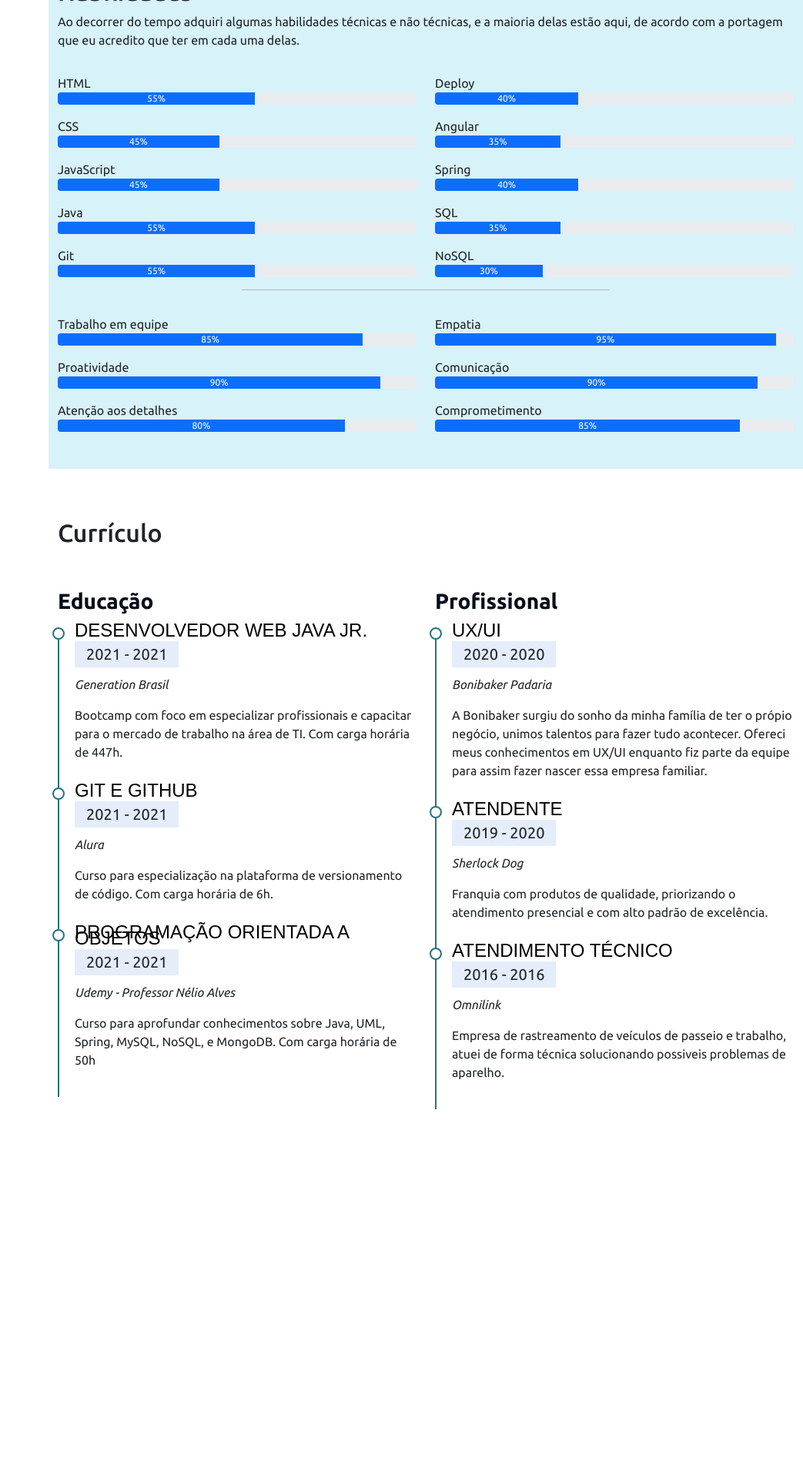
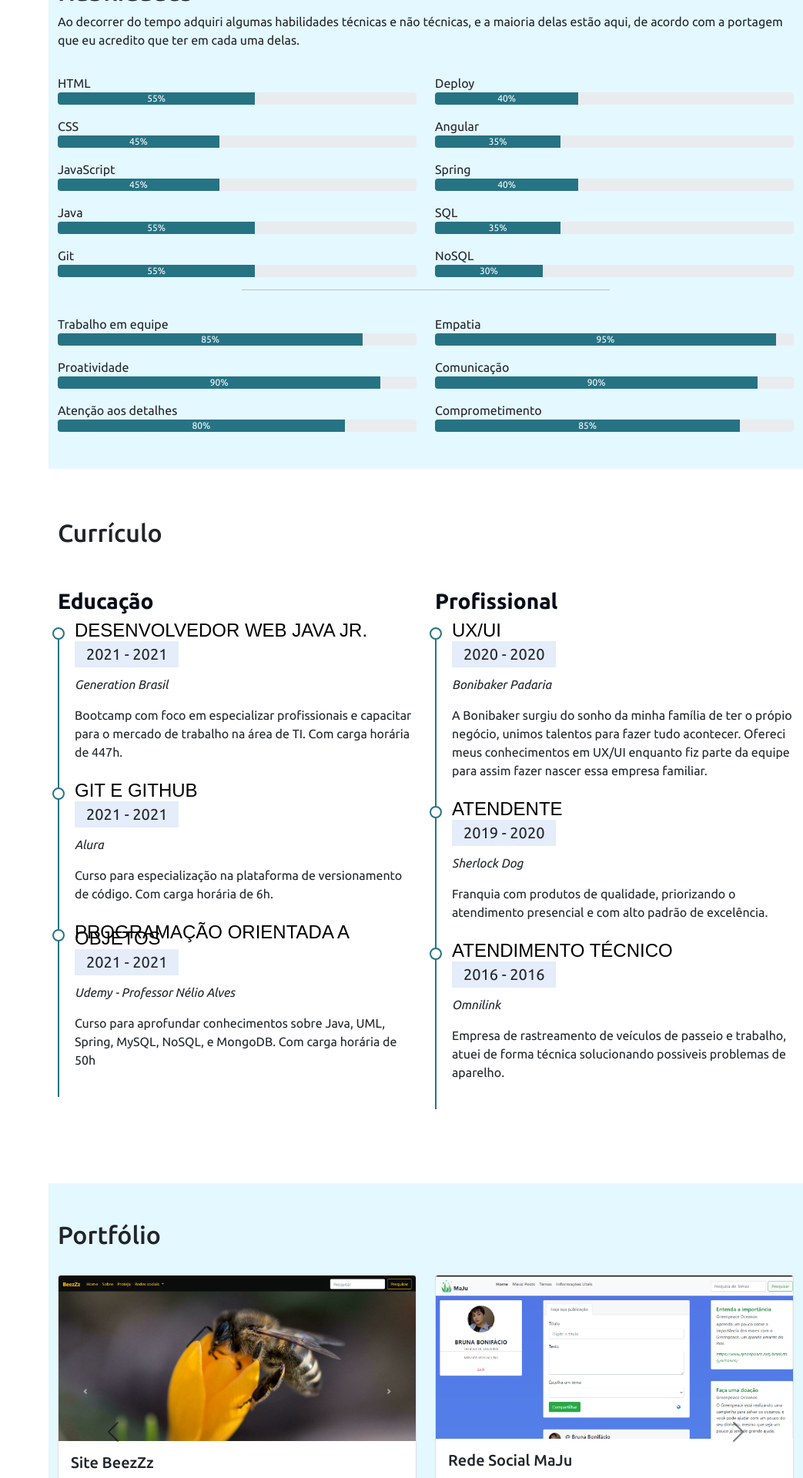
Before and after one commit to brubonifacio/PortfolioResponsivo, a Flask app: page / in a window 1280 px wide. Shown: the part 1680-3600 px from the top of the page at 77% size, without its empty margins (237-1280 px from the left). Before the commit the page ends 3121 px from the top, so only its background shows below. Run offline with Flask 2, Linux system fonts and the light colour scheme; some libraries are stand-ins or nearby versions.

Commit message:
Adicionando Portfolio

```diff
--- a/static/style.css
+++ b/static/style.css
@@ -184,7 +184,7 @@ i.menu-mobile{
 }
 
 .section-bg{
-    background-color: #D7F2F8;
+    background-color: #e4f8ff;
 }
 
 .cv .cv-title{
@@ -228,3 +228,7 @@ i.menu-mobile{
     background: #fff;
     border-radius: 50%;
 }
+
+.bg-col{
+    background-color: #267384;
+}
--- a/templates/index.html
+++ b/templates/index.html
@@ -162,23 +162,23 @@
                     <div class="col-md-6">
                         <p class="mt-3 mb-0">HTML</p>
                         <div class="progress">
-                            <div class="progress-bar" role="progressbar" style="width: 55%;" aria-valuenow="55" aria-valuemin="0" aria-valuemax="100">55%</div>
+                            <div class="progress-bar bg-col" role="progressbar" style="width: 55%;" aria-valuenow="55" aria-valuemin="0" aria-valuemax="100">55%</div>
                           </div>
                           <p class="mt-3 mb-0">CSS</p>
                         <div class="progress">
-                            <div class="progress-bar" role="progressbar" style="width: 45%;" aria-valuenow="45" aria-valuemin="0" aria-valuemax="100">45%</div>
+                            <div class="progress-bar bg-col" role="progressbar" style="width: 45%;" aria-valuenow="45" aria-valuemin="0" aria-valuemax="100">45%</div>
                           </div>
                           <p class="mt-3 mb-0">JavaScript</p>
                         <div class="progress">
-                            <div class="progress-bar" role="progressbar" style="width: 45%;" aria-valuenow="45" aria-valuemin="0" aria-valuemax="100">45%</div>
+                            <div class="progress-bar bg-col" role="progressbar" style="width: 45%;" aria-valuenow="45" aria-valuemin="0" aria-valuemax="100">45%</div>
                           </div>
                           <p class="mt-3 mb-0">Java</p>
                         <div class="progress">
-                            <div class="progress-bar" role="progressbar" style="width: 55%;" aria-valuenow="55" aria-valuemin="0" aria-valuemax="100">55%</div>
+                            <div class="progress-bar bg-col" role="progressbar" style="width: 55%;" aria-valuenow="55" aria-valuemin="0" aria-valuemax="100">55%</div>
                           </div>
                           <p class="mt-3 mb-0">Git</p>
                         <div class="progress">
-                            <div class="progress-bar" role="progressbar" style="width: 55%;" aria-valuenow="55" aria-valuemin="0" aria-valuemax="100">55%</div>
+                            <div class="progress-bar bg-col" role="progressbar" style="width: 55%;" aria-valuenow="55" aria-valuemin="0" aria-valuemax="100">55%</div>
                           </div>
 
                     </div>
@@ -186,23 +186,23 @@
                     <div class="col-md-6">
                         <p class="mt-3 mb-0">Deploy</p>
                         <div class="progress">
-                            <div class="progress-bar" role="progressbar" style="width: 40%;" aria-valuenow="40" aria-valuemin="0" aria-valuemax="100">40%</div>
+                            <div class="progress-bar bg-col" role="progressbar" style="width: 40%;" aria-valuenow="40" aria-valuemin="0" aria-valuemax="100">40%</div>
                           </div>
                         <p class="mt-3 mb-0">Angular</p>
                         <div class="progress">
-                            <div class="progress-bar" role="progressbar" style="width: 35%;" aria-valuenow="35" aria-valuemin="0" aria-valuemax="100">35%</div>
+                            <div class="progress-bar bg-col" role="progressbar" style="width: 35%;" aria-valuenow="35" aria-valuemin="0" aria-valuemax="100">35%</div>
                           </div>
                           <p class="mt-3 mb-0">Spring</p>
                         <div class="progress">
-                            <div class="progress-bar" role="progressbar" style="width: 40%;" aria-valuenow="40" aria-valuemin="0" aria-valuemax="100">40%</div>
+                            <div class="progress-bar bg-col" role="progressbar" style="width: 40%;" aria-valuenow="40" aria-valuemin="0" aria-valuemax="100">40%</div>
                           </div>
                           <p class="mt-3 mb-0">SQL</p>
                         <div class="progress">
-                            <div class="progress-bar" role="progressbar" style="width: 35%;" aria-valuenow="35" aria-valuemin="0" aria-valuemax="100">35%</div>
+                            <div class="progress-bar bg-col" role="progressbar" style="width: 35%;" aria-valuenow="35" aria-valuemin="0" aria-valuemax="100">35%</div>
                           </div>
                           <p class="mt-3 mb-0">NoSQL</p>
                         <div class="progress">
-                            <div class="progress-bar" role="progressbar" style="width: 30%;" aria-valuenow="30" aria-valuemin="0" aria-valuemax="100">30%</div>
+                            <div class="progress-bar bg-col" role="progressbar" style="width: 30%;" aria-valuenow="30" aria-valuemin="0" aria-valuemax="100">30%</div>
                           </div>
                     </div>
 
@@ -216,15 +216,15 @@
                     <div class="col-md-6">
                         <p class="mt-3 mb-0">Trabalho em equipe</p>
                         <div class="progress">
-                            <div class="progress-bar" role="progressbar" style="width:85%;" aria-valuenow="85" aria-valuemin="0" aria-valuemax="100">85%</div>
+                            <div class="progress-bar bg-col" role="progressbar" style="width:85%;" aria-valuenow="85" aria-valuemin="0" aria-valuemax="100">85%</div>
                           </div>
                           <p class="mt-3 mb-0">Proatividade</p>
                         <div class="progress">
-                            <div class="progress-bar" role="progressbar" style="width: 90%;" aria-valuenow="90" aria-valuemin="0" aria-valuemax="100">90%</div>
+                            <div class="progress-bar bg-col" role="progressbar" style="width: 90%;" aria-valuenow="90" aria-valuemin="0" aria-valuemax="100">90%</div>
                           </div>
                           <p class="mt-3 mb-0">Atenção aos detalhes</p>
                         <div class="progress">
-                            <div class="progress-bar" role="progressbar" style="width: 80%;" aria-valuenow="80" aria-valuemin="0" aria-valuemax="100">80%</div>
+                            <div class="progress-bar bg-col" role="progressbar" style="width: 80%;" aria-valuenow="80" aria-valuemin="0" aria-valuemax="100">80%</div>
                           </div>
 
                     </div>
@@ -232,15 +232,15 @@
                     <div class="col-md-6">
                         <p class="mt-3 mb-0">Empatia</p>
                         <div class="progress">
-                            <div class="progress-bar" role="progressbar" style="width: 95%;" aria-valuenow="95" aria-valuemin="0" aria-valuemax="100">95%</div>
+                            <div class="progress-bar bg-col" role="progressbar" style="width: 95%;" aria-valuenow="95" aria-valuemin="0" aria-valuemax="100">95%</div>
                           </div>
                           <p class="mt-3 mb-0">Comunicação</p>
                         <div class="progress">
-                            <div class="progress-bar" role="progressbar" style="width: 90%;" aria-valuenow="90" aria-valuemin="0" aria-valuemax="100">90%</div>
+                            <div class="progress-bar bg-col" role="progressbar" style="width: 90%;" aria-valuenow="90" aria-valuemin="0" aria-valuemax="100">90%</div>
                           </div>
                           <p class="mt-3 mb-0">Comprometimento</p>
                         <div class="progress">
-                            <div class="progress-bar" role="progressbar" style="width: 85%;" aria-valuenow="85" aria-valuemin="0" aria-valuemax="100">85%</div>
+                            <div class="progress-bar bg-col" role="progressbar" style="width: 85%;" aria-valuenow="85" aria-valuemin="0" aria-valuemax="100">85%</div>
                           </div>
                     </div>
 
@@ -320,6 +320,93 @@
             </div>
 
         </section>
+
+        <section class="section-bg mt-5" id="portfolio">
+            <div class="container pb-5 pt-5">
+
+                <h2 class="pb-4">Portfólio</h2>
+
+                <div id="carouselPortfolio" class="carousel carousel-dark slide" data-bs-ride="carousel">
+                    <div class="carousel-indicators">
+                      <button type="button" data-bs-target="#carouselPortfolio" data-bs-slide-to="0" class="active" aria-current="true" aria-label="Slide 1"></button>
+                      <button type="button" data-bs-target="#carouselPortfolio" data-bs-slide-to="1" aria-label="Slide 2"></button>
+                    </div>
+                    <div class="carousel-inner">
+                      <div class="carousel-item active" data-bs-interval="10000">
+
+                        <div class="row row-cols-1 row-cols-md-2 g-4">
+                          <div class="col">
+                            <div class="card">
+                              <img src="../static/img/assets/Beezz.png" class="card-img-top" alt="Beezz">
+                              <div class="card-body">
+                                <h5 class="card-title">Site BeezZz</h5>
+                                <p class="card-text">Projeto criado para aumentar conhecimento sobre as abelhas e para aperfeiçoar aprendizado de CSS e HTML. Acesso liberado para todos.</p>
+                                <div class="d-flex justify-content-center">
+                                  <a href="https://brubonifacio.github.io/BeezZz/" target="_blank" class="btn btn-outline-primary"> <i class="bi bi-link-45deg"></i></a>
+                                  <a href="https://github.com/brubonifacio/BeezZz" target="_blank" class="btn btn-outline-primary"> <i class="bi bi-github"></i></a>
+
+                                </div>
+                              </div>
+                            </div>
+                          </div>
+                          <div class="col">
+                            <div class="card">
+                              <img src="../static/img/assets/MaJuInicio.png" class="card-img-top" alt="MaJu">
+                              <div class="card-body">
+                                <h5 class="card-title">Rede Social MaJu</h5>
+                                <p class="card-text">Projeto criado para aumentar conhecimento sobre as abelhas e para aperfeiçoar aprendizado de CSS e HTML. Acesso liberado para todos.</p>
+                                <div class="d-flex justify-content-center">
+                                  <a href="https://brubonifacio.github.io/BeezZz/" target="_blank" class="btn btn-outline-primary"> <i class="bi bi-link-45deg"></i></a>
+                                  <a href="https://github.com/brubonifacio/BeezZz" target="_blank" class="btn btn-outline-primary"> <i class="bi bi-github"></i></a>
+
+                                </div>
+                              </div>
+                            </div>
+                          </div>
+
+
+
+                        </div>
+
+                      </div>
+
+                      <div class="carousel-item" data-bs-interval="2000">
+
+                        <div class="row row-cols-1 row-cols-md-2 g-4">
+                        <div class="col">
+                          <div class="card">
+                            <img src="../static/img/assets/MaJuInicio.png" class="card-img-top" alt="MaJu">
+                            <div class="card-body">
+                              <h5 class="card-title">Rede Social MaJu</h5>
+                              <p class="card-text">Projeto criado para aumentar conhecimento sobre as abelhas e para aperfeiçoar aprendizado de CSS e HTML. Acesso liberado para todos.</p>
+                              <div class="d-flex justify-content-center">
+                                <a href="https://brubonifacio.github.io/BeezZz/" target="_blank" class="btn btn-outline-primary"> <i class="bi bi-link-45deg"></i></a>
+                                <a href="https://github.com/brubonifacio/BeezZz" target="_blank" class="btn btn-outline-primary"> <i class="bi bi-github"></i></a>
+
+                              </div>
+                            </div>
+                          </div>
+                        </div>
+
+                      </div>
+                      <div class="carousel-item">
+
+                      </div>
+                    </div>
+                    <button class="carousel-control-prev" type="button" data-bs-target="#carouselExampleDark" data-bs-slide="prev">
+                      <span class="carousel-control-prev-icon" aria-hidden="true"></span>
+                      <span class="visually-hidden">Previous</span>
+                    </button>
+                    <button class="carousel-control-next" type="button" data-bs-target="#carouselExampleDark" data-bs-slide="next">
+                      <span class="carousel-control-next-icon" aria-hidden="true"></span>
+                      <span class="visually-hidden">Next</span>
+                    </button>
+                  </div>
+                </div>
+
+            </div>
+
+        </section>
     </main>
 
 
```
Also changed, not shown: static/img/assets/Beezz.png (added), static/img/assets/MaJuInicio.png (added), static/img/assets/MaJuUtil.png (added), static/img/assets/MaJulogin.png (added).
